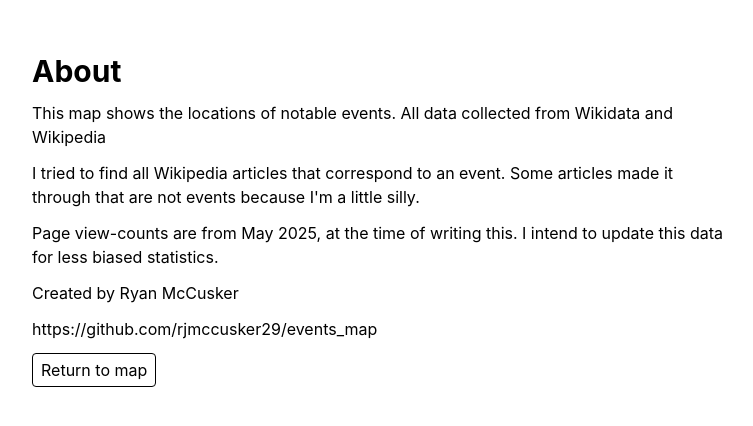
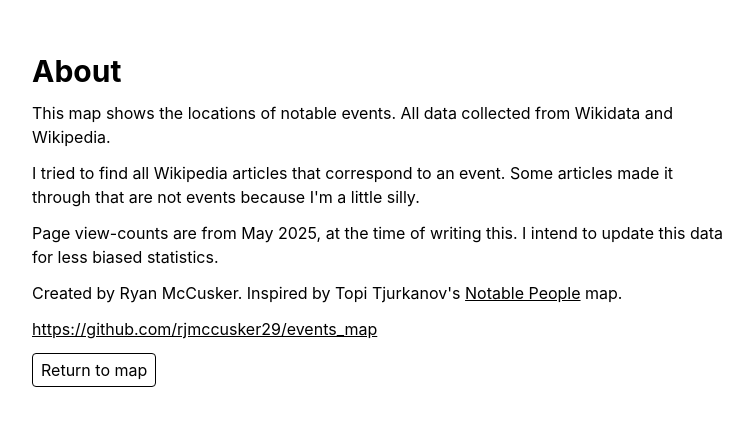
Before and after one commit to rjmccusker29/events_map, a React (Vite) app in the folder frontend/: page /about in a window 1280 px wide. Shown: the part 180-606 px from the top of the page, without its empty margins (256-1009 px from the left). Built offline with nearby package versions, Linux system fonts and the light colour scheme.

Commit message:
update about page

```diff
--- a/frontend/src/components/AboutPage.tsx
+++ b/frontend/src/components/AboutPage.tsx
@@ -8,12 +8,12 @@ const AboutPage = () => {
             <div className="w-screen min-h-screen flex flex-col items-center justify-center">
                 <div className="max-w-180 px-2">
                     <div className="text-3xl font-bold">About</div>
-                    <div className="mt-3">This map shows the locations of notable events. All data collected from Wikidata and Wikipedia</div>
+                    <div className="mt-3">This map shows the locations of notable events. All data collected from Wikidata and Wikipedia.</div>
                     <div className="mt-3">I tried to find all Wikipedia articles that correspond to an event. Some articles made it through that are not events because I'm a little silly.</div>
                     <div className="mt-3">Page view-counts are from May 2025, at the time of writing this. I intend to update this data for less biased statistics.</div>
-                    <div className="mt-3">Created by Ryan McCusker</div>
+                    <div className="mt-3">Created by Ryan McCusker. Inspired by Topi Tjurkanov's <a href="https://tjukanovt.github.io/notable-people" target="_blank" rel="noopener noreferrer" className="hover:text-gray-500 underline">Notable People</a> map.</div>
                     <div  className="mt-3">
-                        <a href="https://github.com/rjmccusker29/events_map" target="_blank" rel="noopener noreferrer" className="hover:text-gray-500">https://github.com/rjmccusker29/events_map</a>
+                        <a href="https://github.com/rjmccusker29/events_map" target="_blank" rel="noopener noreferrer" className="hover:text-gray-500 underline">https://github.com/rjmccusker29/events_map</a>
                     </div>
                     <button className='cursor-pointer mt-3 border py-1 px-2 rounded hover:bg-gray-200' onClick={() => navigate('/')}>Return to map</button>
                 </div>
```
